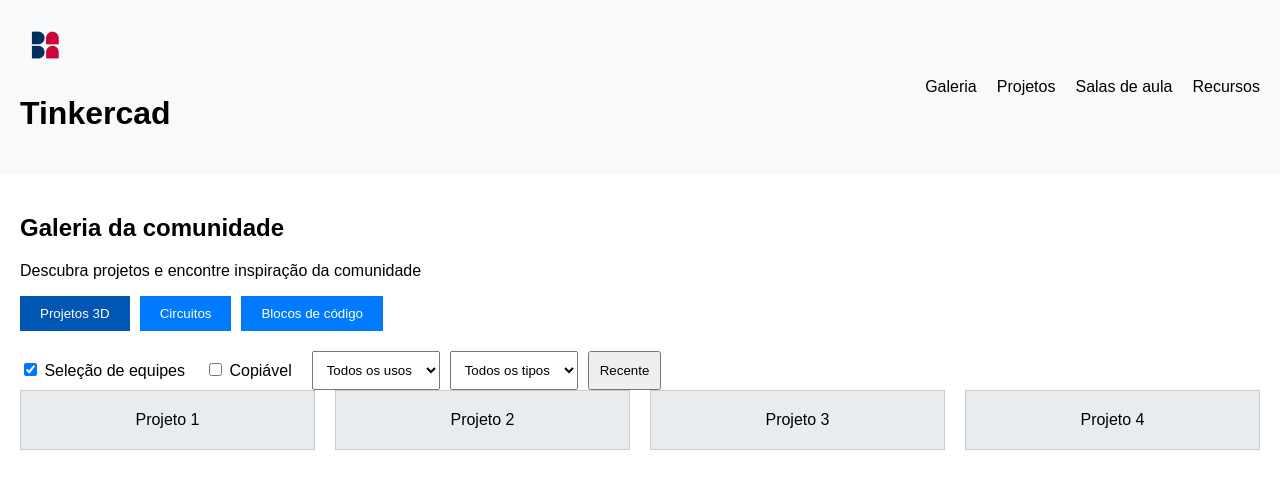
After one commit to HianySilva/CIMAS-Maker1, a Flask app: template templates/galeria.html in a window 1280 px wide. The commit adds this page. Shown: the top 489 px of the page. Run offline with Flask 3, Linux system fonts and the light colour scheme; the template is opened without the code that fills it, so the values that code supplies are empty.

Commit message:
create da tela de galeria

```diff
--- /dev/null
+++ b/static/css/galeria.css
@@ -0,0 +1,83 @@
+body {
+    font-family: Arial, sans-serif;
+    margin: 0;
+    padding: 0;
+    box-sizing: border-box;
+  }
+
+  header {
+    display: flex;
+    justify-content: space-between;
+    align-items: center;
+    padding: 20px;
+    background-color: #f8f9fa;
+  }
+
+  .logo img {
+    width: 50px;
+    margin-right: 10px;
+  }
+
+  nav ul {
+    list-style: none;
+    display: flex;
+    gap: 20px;
+  }
+
+  nav a {
+    text-decoration: none;
+    color: #000;
+  }
+
+  main {
+    padding: 20px;
+  }
+
+  h2 {
+    font-size: 24px;
+  }
+
+  .filters {
+    display: flex;
+    gap: 10px;
+    margin-bottom: 20px;
+  }
+
+  .filters button {
+    padding: 10px 20px;
+    border: none;
+    background-color: #007bff;
+    color: #fff;
+    cursor: pointer;
+  }
+
+  .filters button.active {
+    background-color: #0056b3;
+  }
+
+  .options {
+    display: flex;
+    gap: 10px;
+    align-items: center;
+  }
+
+  .options label {
+    margin-right: 10px;
+  }
+
+  .options select, .sort {
+    padding: 10px;
+  }
+
+  .grid {
+    display: grid;
+    grid-template-columns: repeat(auto-fit, minmax(200px, 1fr));
+    gap: 20px;
+  }
+
+  .item {
+    background-color: #e9ecef;
+    padding: 20px;
+    border: 1px solid #ccc;
+    text-align: center;
+  }
--- a/templates/dashboard.html
+++ b/templates/dashboard.html
@@ -18,7 +18,7 @@
             <img src="{{ url_for('static', filename='images/logoo.png') }}" alt="Logo">
         </div>
         <nav class="nav-menu">
-            <a href="#">Galeria</a>
+            <a href="{{url_for('app.galeria')}}">Galeria</a>
             <a href="#">Projetos</a>
             <a href="#">Salas de aula</a>
 
--- /dev/null
+++ b/templates/galeria.html
@@ -0,0 +1,62 @@
+<!DOCTYPE html>
+<html lang="pt-BR">
+<head>
+  <meta charset="UTF-8">
+  <meta name="viewport" content="width=device-width, initial-scale=1.0">
+  <title>Galeria da Comunidade</title>
+  <link rel="stylesheet" href= "galeria.css">
+</head>
+<body>
+
+  <header>
+    <div class="logo">
+      <img src="static/images/logo_aba.png" alt="Cimas Maker">
+      <h1>Tinkercad</h1>
+    </div>
+    <nav>
+      <ul>
+
+        <li><a href="#">Galeria</a></li>
+        <li><a href="#">Projetos</a></li>
+        <li><a href="#">Salas de aula</a></li>
+        <li><a href="#">Recursos</a></li>
+      </ul>
+    </nav>
+  </header>
+
+  <main>
+    <h2>Galeria da comunidade</h2>
+    <p>Descubra projetos e encontre inspiração da comunidade</p>
+
+    <div class="filters">
+      <button class="active">Projetos 3D</button>
+      <button>Circuitos</button>
+      <button>Blocos de código</button>
+    </div>
+
+    <div class="options">
+      <label><input type="checkbox" checked> Seleção de equipes</label>
+      <label><input type="checkbox"> Copiável</label>
+      <select>
+        <option>Todos os usos</option>
+        <option>Uso pessoal</option>
+        <option>Uso comercial</option>
+      </select>
+      <select>
+        <option>Todos os tipos</option>
+        <option>Modelos</option>
+        <option>Prototipagem</option>
+      </select>
+      <button class="sort">Recente</button>
+    </div>
+
+    <section class="grid">
+      <div class="item">Projeto 1</div>
+      <div class="item">Projeto 2</div>
+      <div class="item">Projeto 3</div>
+      <div class="item">Projeto 4</div>
+    </section>
+  </main>
+
+</body>
+</html>
--- a/templates/home.html
+++ b/templates/home.html
@@ -18,7 +18,7 @@
             <i class="fa fa-times" onclick="hideMenu()"></i>
             <ul>
                 <li><a href="{{ url_for('app.home') }}">Home</a></li>
-                <li><a href="{{ url_for('app.projeto') }}">Projetos</a></li>
+
                 <li><a href="{{ url_for('app.login') }}">Login</a></li>
                 <li><a href="{{ url_for('app.register') }}">Registro</a></li>
             </ul>
```
Also changed, not shown: config/database.db.
